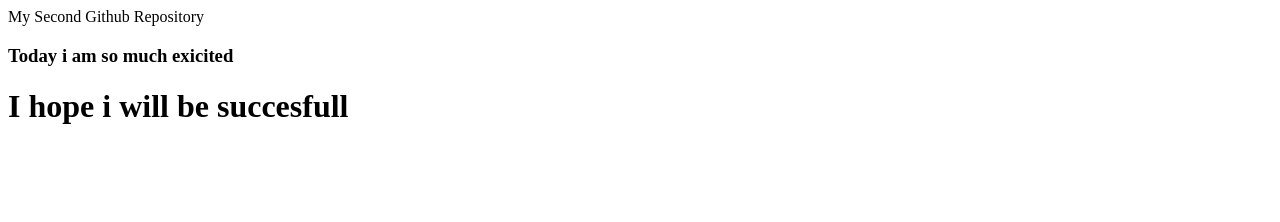
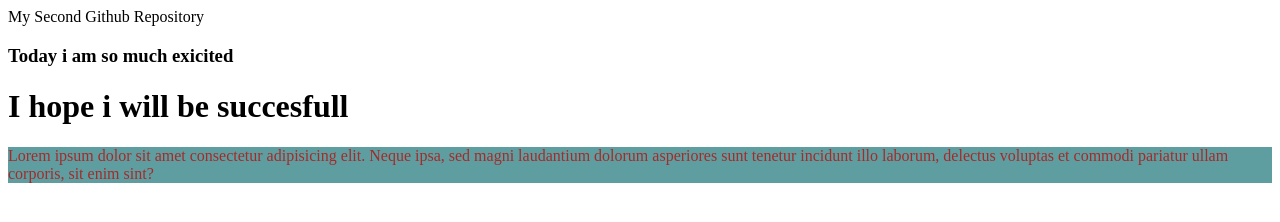
Before and after one commit to showrab09/my-second-repo, a plain HTML site: page index.html in a window 1280 px wide. Drawn offline with Linux system fonts and the light colour scheme.

Commit message:
Style Added

```diff
--- a/index.html
+++ b/index.html
@@ -5,10 +5,12 @@
     <meta http-equiv="X-UA-Compatible" content="IE=edge">
     <meta name="viewport" content="width=device-width, initial-scale=1.0">
     <title>Document</title>
+    <link rel="stylesheet" href="style.css">
 </head>
 <body>
     My Second Github Repository
     <h3>Today i am so much exicited</h3>
     <h1>I hope i will be succesfull</h1>
+    <p>Lorem ipsum dolor sit amet consectetur adipisicing elit. Neque ipsa, sed magni laudantium dolorum asperiores sunt tenetur incidunt illo laborum, delectus voluptas et commodi pariatur ullam corporis, sit enim sint?</p>
 </body>
 </html>
--- /dev/null
+++ b/style.css
@@ -0,0 +1,4 @@
+p {
+  color: brown;
+  background: cadetblue;
+}
```
